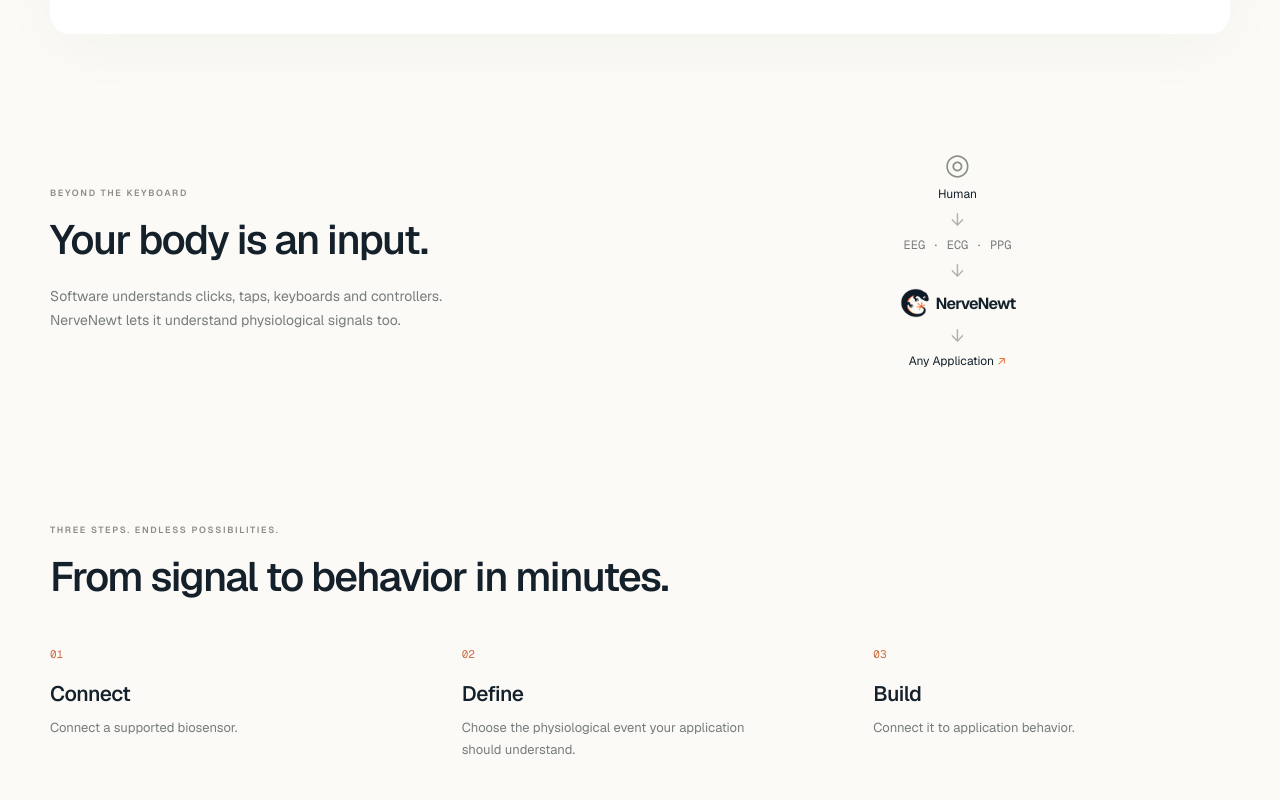
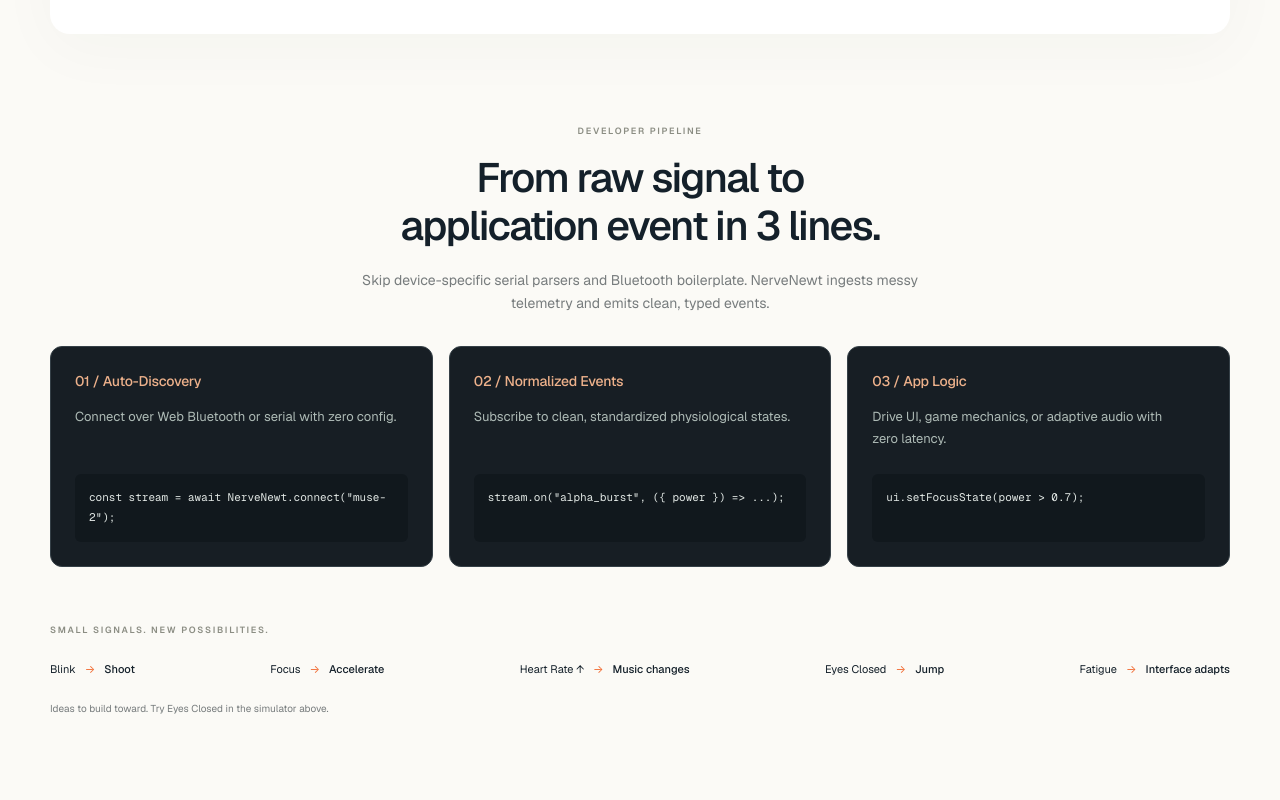
Before and after one commit to sarthakjena05/nervenewt, a React (Vite) app: page / in a window 1280 px wide. Shown: the part 1660-2460 px from the top of the page. Built offline with nearby package versions, Linux system fonts and the light colour scheme.

Commit message:
Replace generic overview with compact developer pipeline cards

```diff
--- a/src/App.jsx
+++ b/src/App.jsx
@@ -3,8 +3,7 @@ import Brand from "./components/Brand";
 import Hero from "./components/Hero";
 import FAQ from "./components/FAQ";
 import {
-  BodyInput,
-  HowItWorks,
+  DeveloperPipeline,
   Examples,
   DeveloperSection,
   Integrations,
@@ -16,7 +15,6 @@ import DeviceModal from "./components/playground/DeviceModal";
 import { SimulatorProvider } from "./providers/SimulatorProvider";
 import "./styles/site.css";
 import "./styles/playground.css";
-
 
 export default function App() {
   const [deviceOpen, setDeviceOpen] = useState(false);
@@ -46,8 +44,7 @@ export default function App() {
       <main className="container">
         <Hero onConnect={openDevices} />
         <Playground key={session} provider={provider} onConnect={openDevices} />
-        <BodyInput />
-        <HowItWorks />
+        <DeveloperPipeline />
         <Examples />
         <DeveloperSection />
         <Integrations />
--- a/src/components/Sections.jsx
+++ b/src/components/Sections.jsx
@@ -1,57 +1,49 @@
 import React from "react";
-import Brand from "./Brand";
+
 import { CTAButtons } from "./Hero";
-export function BodyInput() {
+export function DeveloperPipeline() {
+  const steps = [
+    {
+      title: "01 / Auto-Discovery",
+      body: "Connect over Web Bluetooth or serial with zero config.",
+      code: 'const stream = await NerveNewt.connect("muse-2");',
+    },
+    {
+      title: "02 / Normalized Events",
+      body: "Subscribe to clean, standardized physiological states.",
+      code: 'stream.on("alpha_burst", ({ power }) => ...);',
+    },
+    {
+      title: "03 / App Logic",
+      body: "Drive UI, game mechanics, or adaptive audio with zero latency.",
+      code: "ui.setFocusState(power > 0.7);",
+    },
+  ];
   return (
-    <section className="body-section section" id="overview">
-      <div>
-        <div className="eyebrow">BEYOND THE KEYBOARD</div>
-        <h2>Your body is an input.</h2>
+    <section
+      className="developer-pipeline section"
+      id="how-it-works"
+      aria-labelledby="pipeline-title"
+    >
+      <header className="pipeline-heading">
+        <div className="eyebrow">DEVELOPER PIPELINE</div>
+        <h2 id="pipeline-title">
+          From raw signal to application event in 3 lines.
+        </h2>
         <p>
-          Software understands clicks, taps, keyboards and controllers.
-          NerveNewt lets it understand physiological signals too.
+          Skip device-specific serial parsers and Bluetooth boilerplate.
+          NerveNewt ingests messy telemetry and emits clean, typed events.
         </p>
-      </div>
-      <div
-        className="body-diagram"
-        aria-label="Human to EEG, ECG and PPG to NerveNewt to any application"
-      >
-        <span className="human-icon" aria-hidden="true">
-          ◎
-        </span>
-        <span>Human</span>
-        <i>↓</i>
-        <span className="mono muted">EEG · ECG · PPG</span>
-        <i>↓</i>
-        <Brand />
-        <i>↓</i>
-        <span>
-          Any Application <span className="orange">↗</span>
-        </span>
-      </div>
-    </section>
-  );
-}
-export function HowItWorks() {
-  return (
-    <section className="section" id="how-it-works">
-      <div className="eyebrow">THREE STEPS. ENDLESS POSSIBILITIES.</div>
-      <h2>From signal to behavior in minutes.</h2>
-      <div className="steps">
-        {[
-          ["01", "Connect", "Connect a supported biosensor."],
-          [
-            "02",
-            "Define",
-            "Choose the physiological event your application should understand.",
-          ],
-          ["03", "Build", "Connect it to application behavior."],
-        ].map(([n, title, body]) => (
-          <div key={n}>
-            <span className="step-number">{n}</span>
-            <h3>{title}</h3>
-            <p>{body}</p>
-          </div>
+      </header>
+      <div className="pipeline-grid">
+        {steps.map((step) => (
+          <article className="pipeline-card" key={step.title}>
+            <h3>{step.title}</h3>
+            <p>{step.body}</p>
+            <pre>
+              <code>{step.code}</code>
+            </pre>
+          </article>
         ))}
       </div>
     </section>
--- a/src/styles/site.css
+++ b/src/styles/site.css
@@ -875,3 +875,68 @@ pre {
   font-size: 13px;
   max-width: 65ch;
 }
+.developer-pipeline {
+  scroll-margin-top: 24px;
+}
+.pipeline-heading {
+  max-width: 720px;
+  margin: 0 auto 30px;
+  text-align: center;
+}
+.pipeline-heading p {
+  margin: 18px auto 0;
+  max-width: 64ch;
+}
+.pipeline-grid {
+  display: grid;
+  grid-template-columns: repeat(3, minmax(0, 1fr));
+  gap: 16px;
+}
+.pipeline-card {
+  display: flex;
+  flex-direction: column;
+  min-width: 0;
+  padding: 24px;
+  border: 1px solid #354047;
+  border-radius: 12px;
+  background: #171e24;
+  color: #e1e7e4;
+}
+.pipeline-card h3 {
+  font-size: 14px;
+  line-height: 1.5;
+  font-weight: 500;
+  letter-spacing: -0.2px;
+  color: #edb18b;
+}
+.pipeline-card p {
+  color: #aebbb6;
+  font-size: 13px;
+  line-height: 1.7;
+  margin: 14px 0 24px;
+}
+.pipeline-card pre {
+  min-height: 68px;
+  margin: auto 0 0;
+  padding: 14px;
+  background: #11181d;
+  border-radius: 6px;
+  font-size: 11px;
+  line-height: 1.8;
+  white-space: pre-wrap;
+  overflow-wrap: anywhere;
+}
+@media (max-width: 800px) {
+  .pipeline-grid {
+    grid-template-columns: 1fr;
+  }
+  .pipeline-card {
+    padding: 22px;
+  }
+  .pipeline-card p {
+    margin-bottom: 18px;
+  }
+  .pipeline-heading h2 {
+    font-size: clamp(28px, 5vw, 36px);
+  }
+}
```
